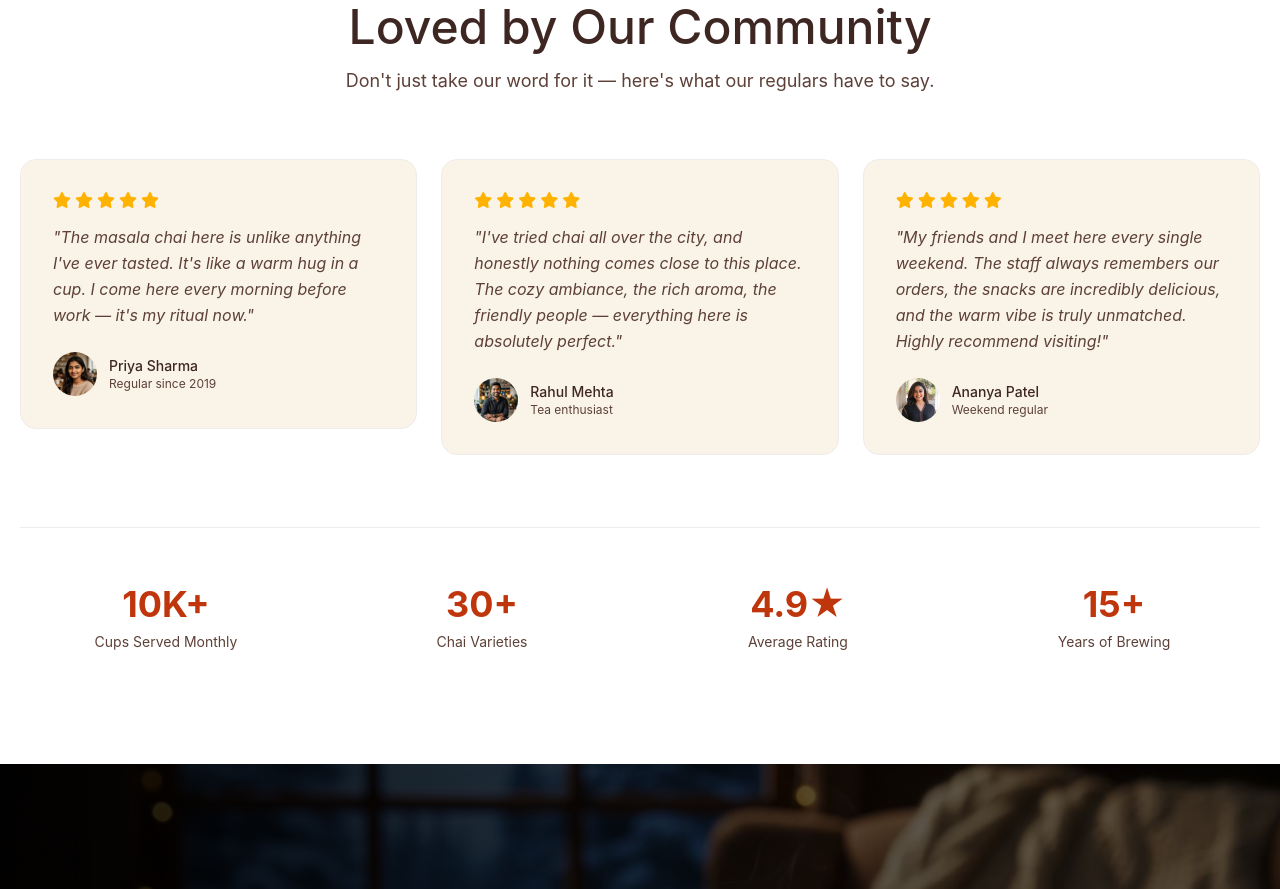
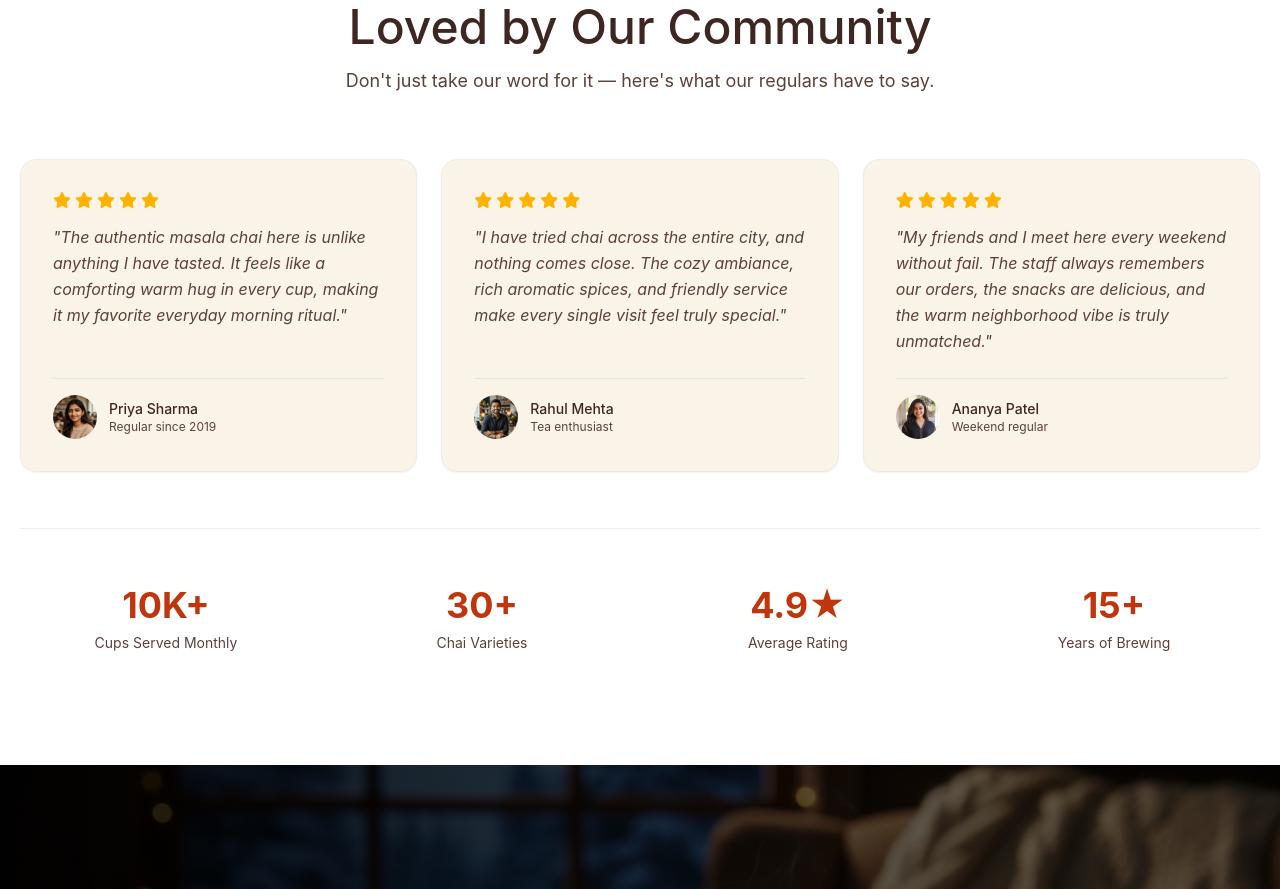
Before and after one commit to praneashMG/TeaHouse, a plain HTML site: page index.html in a window 1280 px wide. Shown: the part 3819-4708 px from the top of the page. Drawn offline with Linux system fonts and the light colour scheme.

Commit message:
first commit

```diff
--- a/index.html
+++ b/index.html
@@ -1070,9 +1070,10 @@
         </div>
 
         <!-- Testimonials Grid -->
-        <div class="flex overflow-x-auto gap-4 md:gap-6 snap-x snap-mandatory pb-4">
+        <div class="grid grid-cols-1 md:grid-cols-3 gap-6">
             <!-- Testimonial 1 -->
-            <div class="w-[85vw] sm:w-[350px] md:w-auto md:flex-1 flex-shrink-0 snap-center p-6 md:p-8 rounded-2xl border border-[var(--border-light)] bg-[var(--bg-body)] relative flex flex-col h-full">
+            <div class="p-6 md:p-8 rounded-2xl border border-[var(--border-light)] bg-[var(--bg-body)] relative flex flex-col justify-between h-full shadow-sm hover:shadow-md transition-shadow">
+                <div>
                     <div class="flex items-center gap-1 mb-4">
                         <i class="fas fa-star rating-star"></i>
                         <i class="fas fa-star rating-star"></i>
@@ -1081,9 +1082,10 @@
                         <i class="fas fa-star rating-star"></i>
                     </div>
                     <p class="text-base leading-relaxed mb-6 italic" style="color: var(--text-secondary);">
-                    "The masala chai here is unlike anything I've ever tasted. It's like a warm hug in a cup. I come here every morning before work — it's my ritual now."
-                </p>
-                <div class="flex items-center gap-3 mt-auto">
+                        "The authentic masala chai here is unlike anything I have tasted. It feels like a comforting warm hug in every cup, making it my favorite everyday morning ritual."
+                    </p>
+                </div>
+                <div class="flex items-center gap-3 mt-auto pt-4 border-t border-[var(--border-light)]/60">
                     <img src="assets/aa1.jpg"
                          alt="Priya Sharma" class="w-11 h-11 rounded-full object-cover">
                     <div>
@@ -1094,7 +1096,8 @@
             </div>
 
             <!-- Testimonial 2 -->
-            <div class="w-[85vw] sm:w-[350px] md:w-auto md:flex-1 flex-shrink-0 snap-center p-6 md:p-8 rounded-2xl border border-[var(--border-light)] bg-[var(--bg-body)] relative flex flex-col h-full">
+            <div class="p-6 md:p-8 rounded-2xl border border-[var(--border-light)] bg-[var(--bg-body)] relative flex flex-col justify-between h-full shadow-sm hover:shadow-md transition-shadow">
+                <div>
                     <div class="flex items-center gap-1 mb-4">
                         <i class="fas fa-star rating-star"></i>
                         <i class="fas fa-star rating-star"></i>
@@ -1103,9 +1106,10 @@
                         <i class="fas fa-star rating-star"></i>
                     </div>
                     <p class="text-base leading-relaxed mb-6 italic" style="color: var(--text-secondary);">
-                    "I've tried chai all over the city, and honestly nothing comes close to this place. The cozy ambiance, the rich aroma, the friendly people — everything here is absolutely perfect."
-                </p>
-                <div class="flex items-center gap-3 mt-auto">
+                        "I have tried chai across the entire city, and nothing comes close. The cozy ambiance, rich aromatic spices, and friendly service make every single visit feel truly special."
+                    </p>
+                </div>
+                <div class="flex items-center gap-3 mt-auto pt-4 border-t border-[var(--border-light)]/60">
                     <img src="assets/aa2.jpg"
                          alt="Rahul Mehta" class="w-11 h-11 rounded-full object-cover">
                     <div>
@@ -1116,7 +1120,8 @@
             </div>
 
             <!-- Testimonial 3 -->
-            <div class="w-[85vw] sm:w-[350px] md:w-auto md:flex-1 flex-shrink-0 snap-center p-6 md:p-8 rounded-2xl border border-[var(--border-light)] bg-[var(--bg-body)] relative flex flex-col h-full">
+            <div class="p-6 md:p-8 rounded-2xl border border-[var(--border-light)] bg-[var(--bg-body)] relative flex flex-col justify-between h-full shadow-sm hover:shadow-md transition-shadow">
+                <div>
                     <div class="flex items-center gap-1 mb-4">
                         <i class="fas fa-star rating-star"></i>
                         <i class="fas fa-star rating-star"></i>
@@ -1125,9 +1130,10 @@
                         <i class="fas fa-star rating-star"></i>
                     </div>
                     <p class="text-base leading-relaxed mb-6 italic" style="color: var(--text-secondary);">
-                    "My friends and I meet here every single weekend. The staff always remembers our orders, the snacks are incredibly delicious, and the warm vibe is truly unmatched. Highly recommend visiting!"
-                </p>
-                <div class="flex items-center gap-3 mt-auto">
+                        "My friends and I meet here every weekend without fail. The staff always remembers our orders, the snacks are delicious, and the warm neighborhood vibe is truly unmatched."
+                    </p>
+                </div>
+                <div class="flex items-center gap-3 mt-auto pt-4 border-t border-[var(--border-light)]/60">
                     <img src="assets/aa3.jpg"
                          alt="Ananya Patel" class="w-11 h-11 rounded-full object-cover">
                     <div>
```
Lines whose indentation alone changed are shown as unchanged.
